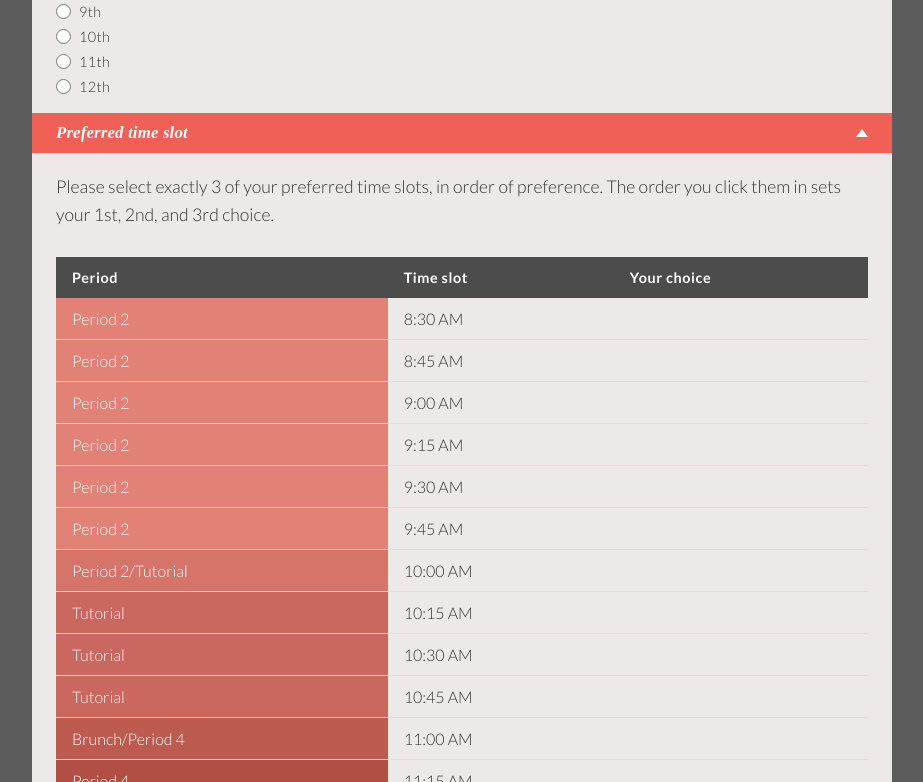
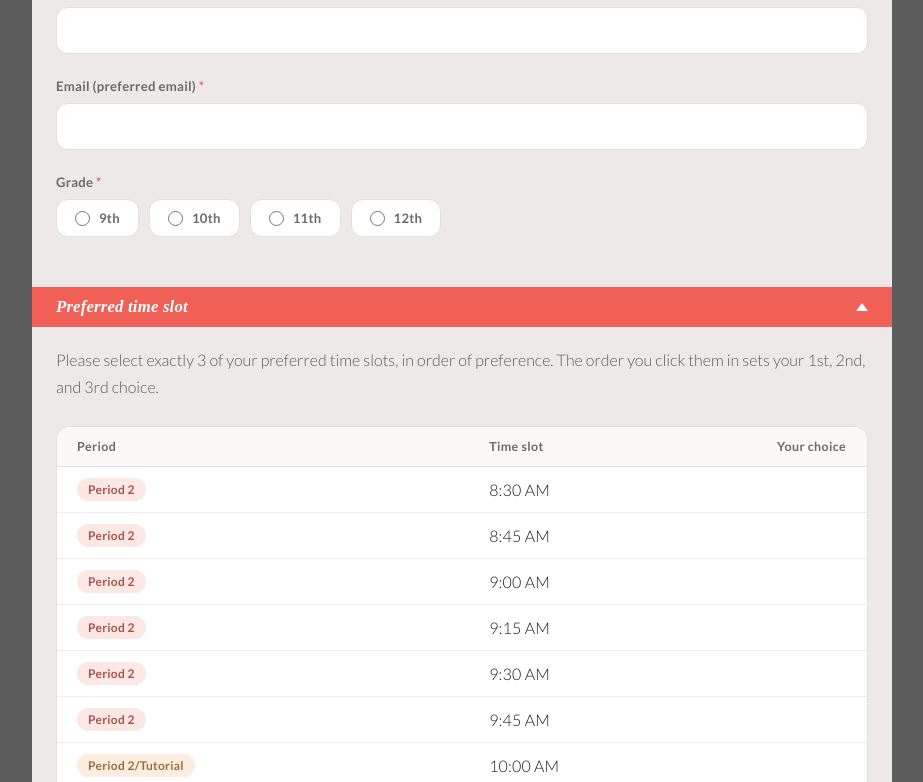
Before and after one commit to owen-huang12/mvhs-blood-drive, a React (Vite) app in the folder frontend/: page /signup in a window 1280 px wide. Shown: the part 718-1500 px from the top of the page, without its empty margins (178-1101 px from the left). Built offline with nearby package versions, Linux system fonts and the light colour scheme; a web font is replaced by a local one.

Commit message:
feat: made the sign up UI better

```diff
--- a/frontend/src/App.jsx
+++ b/frontend/src/App.jsx
@@ -12,6 +12,7 @@ import icon from "./assets/icon.png";
 function Layout() {
     const [name, setName] = useState("");
     const [studentId, setStudentId] = useState("");
+    const [age, setAge] = useState("");
     const [email, setEmail] = useState("");
     const [grade, setGrade] = useState("");
     const [selectedSlots, setSelectedSlots] = useState([]);
@@ -47,6 +48,7 @@ function Layout() {
                 body: JSON.stringify({
                     full_name: name,
                     student_id: studentId,
+                    age: Number(age),
                     email_address: email,
                     grade,
                     first_choice,
@@ -71,6 +73,7 @@ function Layout() {
     const formProps = {
         name, setName,
         studentId, setStudentId,
+        age, setAge,
         email, setEmail,
         grade, setGrade,
         selectedSlots, toggleTimeSlot,
--- a/frontend/src/StudentPersonalInfo.jsx
+++ b/frontend/src/StudentPersonalInfo.jsx
@@ -31,15 +31,15 @@ const TIME_SLOTS = [
 const CHOICE_LABELS = ["1st choice", "2nd choice", "3rd choice"];
 
 const PERIOD_COLORS = {
-    "Period 2": "#E28277",
-    "Period 2/Tutorial": "#D6746A",
-    "Tutorial": "#CA675E",
-    "Brunch/Period 4": "#BE5B51",
-    "Period 4": "#B14F45",
-    "Period 4/Lunch": "#A5443B",
-    "Lunch": "#983A31",
-    "Lunch/Period 6": "#8B3129",
-    "Period 6": "#7E2A22",
+    "Period 2": { bg: "#FBE7E4", text: "#A85449" },
+    "Period 2/Tutorial": { bg: "#FBEDE0", text: "#A16B3C" },
+    "Tutorial": { bg: "#FAF3DD", text: "#8E7530" },
+    "Brunch/Period 4": { bg: "#EAF3E3", text: "#5E8148" },
+    "Period 4": { bg: "#E0F0EB", text: "#3F7F70" },
+    "Period 4/Lunch": { bg: "#DFEEF5", text: "#3E7793" },
+    "Lunch": { bg: "#E3E9F8", text: "#4C64A5" },
+    "Lunch/Period 6": { bg: "#E9E4F6", text: "#68569F" },
+    "Period 6": { bg: "#F3E4EF", text: "#8F5182" },
 };
 
 export default function StudentPersonalInfo({
@@ -47,6 +47,8 @@ export default function StudentPersonalInfo({
     setName,
     studentId,
     setStudentId,
+    age,
+    setAge,
     email,
     setEmail,
     grade,
@@ -128,6 +130,20 @@ export default function StudentPersonalInfo({
                             />
                         </div>
                         <div className="form-field">
+                            <label htmlFor="age">
+                                Age <span className="required">*</span>
+                            </label>
+                            <input
+                                id="age"
+                                type="number"
+                                min="1"
+                                value={age}
+                                onChange={(e) => setAge(e.target.value)}
+                                placeholder=""
+                                required
+                            />
+                        </div>
+                        <div className="form-field">
                             <label htmlFor="email">
                                 Email (preferred email){" "}
                                 <span className="required">*</span>
@@ -172,12 +188,12 @@ export default function StudentPersonalInfo({
                             {/*figure out the schedule day and stuff and what day it is*/}
                         </p>
 
-                        <table className="signups-table timeslot-table">
+                        <table className="timeslot-table">
                             <thead>
                                 <tr>
                                     <th>Period</th>
                                     <th>Time slot</th>
-                                    <th>Your choice</th>
+                                    <th className="timeslot-choice-col">Your choice</th>
                                 </tr>
                             </thead>
                             <tbody>
@@ -185,6 +201,7 @@ export default function StudentPersonalInfo({
                                     const slotKey = `${slot.period}__${slot.time}`;
                                     const rank = selectedSlots.indexOf(slotKey);
                                     const isSelected = rank !== -1;
+                                    const colors = PERIOD_COLORS[slot.period];
                                     return (
                                         <tr
                                             key={slotKey}
@@ -193,6 +210,8 @@ export default function StudentPersonalInfo({
                                                     ? "timeslot-row selected"
                                                     : "timeslot-row"
                                             }
+                                            role="button"
+                                            aria-pressed={isSelected}
                                             tabIndex={0}
                                             onClick={() => toggleTimeSlot(slotKey)}
                                             onKeyDown={(e) => {
@@ -202,18 +221,24 @@ export default function StudentPersonalInfo({
                                                 }
                                             }}
                                         >
-                                            <td
-                                                style={{
-                                                    backgroundColor:
-                                                        PERIOD_COLORS[slot.period],
-                                                    color: "#fff",
-                                                }}
-                                            >
-                                                {slot.period}
+                                            <td>
+                                                <span
+                                                    className="timeslot-period"
+                                                    style={{
+                                                        backgroundColor: colors.bg,
+                                                        color: colors.text,
+                                                    }}
+                                                >
+                                                    {slot.period}
+                                                </span>
                                             </td>
-                                            <td>{slot.time}</td>
-                                            <td className="timeslot-choice">
-                                                {isSelected ? CHOICE_LABELS[rank] : ""}
+                                            <td className="timeslot-time">{slot.time}</td>
+                                            <td className="timeslot-choice-col">
+                                                {isSelected && (
+                                                    <span className="timeslot-rank">
+                                                        {CHOICE_LABELS[rank]}
+                                                    </span>
+                                                )}
                                             </td>
                                         </tr>
                                     );
--- a/frontend/src/index.css
+++ b/frontend/src/index.css
@@ -149,7 +149,7 @@ body {
 
 .collapsible-content { overflow: hidden; }
 
-.collapsible-inner { padding-top: 20px; }
+.collapsible-inner { padding-top: 20px; padding-bottom: 24px; }
 
 /* Page layout */
 .page {
@@ -217,62 +217,99 @@ body {
 /* Form */
 .form-section { margin-top: 52px; }
 
-.form-prompt { font-size: 1.1rem; margin-bottom: 28px; color: #333; line-height: 1.6; }
+.form-prompt { font-size: 1rem; margin-bottom: 26px; color: #5f5a56; line-height: 1.65; }
 
-.signup-form { display: flex; flex-direction: column; gap: 18px; }
+.signup-form { display: flex; flex-direction: column; gap: 26px; }
 
-.form-field { display: flex; flex-direction: column; gap: 6px; }
+.form-field { display: flex; flex-direction: column; gap: 9px; margin-bottom: 24px; }
+
+.form-field:last-child { margin-bottom: 0; }
 
 .form-field label,
-.form-field-label { font-size: 0.9rem; color: #333; letter-spacing: 0.03em; }
+.form-field-label {
+  font-size: 0.82rem;
+  font-weight: 600;
+  color: #6b6b6b;
+  letter-spacing: 0.02em;
+}
 
-.grade-options { display: flex; flex-direction: column; gap: 8px; }
+.grade-options {
+  display: flex;
+  flex-wrap: wrap;
+  gap: 10px;
+}
 
 .grade-radio {
   display: flex;
   align-items: center;
-  gap: 8px;
+  gap: 9px;
   font-family: 'Lato', 'Calibri', 'Trebuchet MS', sans-serif;
-  font-size: 1.05rem;
+  font-size: 0.98rem;
   color: #1a1a1a;
   cursor: pointer;
+  padding: 10px 18px;
+  background: #fff;
+  border: 1px solid #e4e0dd;
+  border-radius: 12px;
+  transition: border-color 0.18s ease, background-color 0.18s ease;
 }
 
-.grade-radio input[type="radio"] { accent-color: var(--blush); width: 15px; height: 15px; cursor: pointer; }
+.grade-radio:hover { border-color: #cfc9c4; }
 
-.required { color: var(--red); }
+.grade-radio:has(input:checked) {
+  border-color: var(--slate);
+  background-color: #eaf5fc;
+}
+
+.grade-radio input[type="radio"] { accent-color: var(--slate); width: 15px; height: 15px; cursor: pointer; }
+
+.required { color: var(--coral); }
 
 .form-field input,
 .form-field select {
   font-family: 'Lato', 'Calibri', 'Trebuchet MS', sans-serif;
-  font-size: 1.05rem;
-  padding: 12px 20px;
-  border: 1.5px solid #c9b8a8;
-  border-radius: 50px;
+  font-size: 1rem;
+  padding: 13px 16px;
+  border: 1px solid #e4e0dd;
+  border-radius: 12px;
   background: #fff;
   color: #1a1a1a;
   outline: none;
-  transition: border-color 0.2s;
+  transition: border-color 0.18s ease, box-shadow 0.18s ease;
 }
 
+.form-field input::placeholder { color: #b3aca7; }
+
+.form-field input:hover,
+.form-field select:hover { border-color: #cfc9c4; }
+
 .form-field input:focus,
-.form-field select:focus { border-color: var(--slate); }
+.form-field select:focus {
+  border-color: var(--coral);
+  box-shadow: 0 0 0 3px rgba(240, 96, 86, 0.12);
+}
 
 .submit-btn {
   margin-top: 8px;
   align-self: flex-start;
   font-family: 'Lato', 'Calibri', 'Trebuchet MS', sans-serif;
   font-size: 1rem;
-  padding: 11px 36px;
-  background-color: var(--blush);
+  padding: 13px 40px;
+  background-color: var(--coral);
   color: #fff;
   border: none;
-  border-radius: 4px;
+  border-radius: 12px;
   cursor: pointer;
-  transition: background-color 0.2s;
+  transition: background-color 0.18s ease, transform 0.18s ease, box-shadow 0.18s ease;
 }
 
-.submit-btn:hover { background-color: var(--coral); }
+.submit-btn:hover:not(:disabled) {
+  background-color: #e2544b;
+  transform: translateY(-1px);
+  box-shadow: 0 4px 14px rgba(240, 96, 86, 0.25);
+}
+
+.submit-btn:disabled { opacity: 0.6; cursor: default; }
 
 /* Login page */
 .login-page {
@@ -392,14 +429,66 @@ body {
 .empty-state { text-align: center; color: #999; padding: 32px 0; font-style: italic; }
 
 /* Preferred time slot picker */
-.timeslot-table { margin-top: 8px; margin-bottom: 8px; }
+.timeslot-table {
+  width: 100%;
+  border-collapse: separate;
+  border-spacing: 0;
+  font-family: 'Lato', 'Calibri', 'Trebuchet MS', sans-serif;
+  background: #fff;
+  border: 1px solid #e4e0dd;
+  border-radius: 14px;
+  overflow: hidden;
+  margin: 4px 0 8px;
+}
+
+.timeslot-table th {
+  padding: 12px 20px;
+  text-align: left;
+  font-size: 0.78rem;
+  font-weight: 600;
+  letter-spacing: 0.03em;
+  color: #6b6b6b;
+  background: #faf9f8;
+  border-bottom: 1px solid #e4e0dd;
+}
+
+.timeslot-table td {
+  padding: 11px 20px;
+  border-bottom: 1px solid #f0eeec;
+  color: #1a1a1a;
+}
+
+.timeslot-table tr:last-child td { border-bottom: none; }
 
 .timeslot-row { cursor: pointer; user-select: none; }
 
-.timeslot-row:focus { outline: 2px solid var(--slate); outline-offset: -2px; }
+.timeslot-row td { transition: background-color 0.15s ease; }
 
-.timeslot-row.selected td { background-color: rgba(149, 196, 221, 0.35); }
+.timeslot-row:hover td { background-color: #faf9f8; }
 
-.timeslot-row.selected:hover td { background-color: rgba(149, 196, 221, 0.5); }
+.timeslot-row:focus { outline: none; }
 
-.timeslot-choice { color: var(--slate); font-weight: 700; white-space: nowrap; }
+.timeslot-row:focus-visible td {
+  background-color: #f0f6fb;
+  box-shadow: inset 0 0 0 2px var(--slate);
+}
+
+.timeslot-row.selected td { background-color: #E6F1FA; }
+
+.timeslot-row.selected:hover td { background-color: #DAEAF6; }
+
+.timeslot-time { font-size: 1rem; letter-spacing: 0.01em; }
+
+.timeslot-period {
+  display: inline-block;
+  font-size: 0.75rem;
+  font-weight: 600;
+  letter-spacing: 0.02em;
+  padding: 4px 11px;
+  border-radius: 50px;
+  white-space: nowrap;
+}
+
+.timeslot-choice-col { width: 110px; white-space: nowrap; }
+
+.timeslot-rank { font-size: 0.9rem; font-weight: 700; color: #3E7793; }
```
Also changed, not shown: 1 other file (tests, documents, lock files or other folders).
